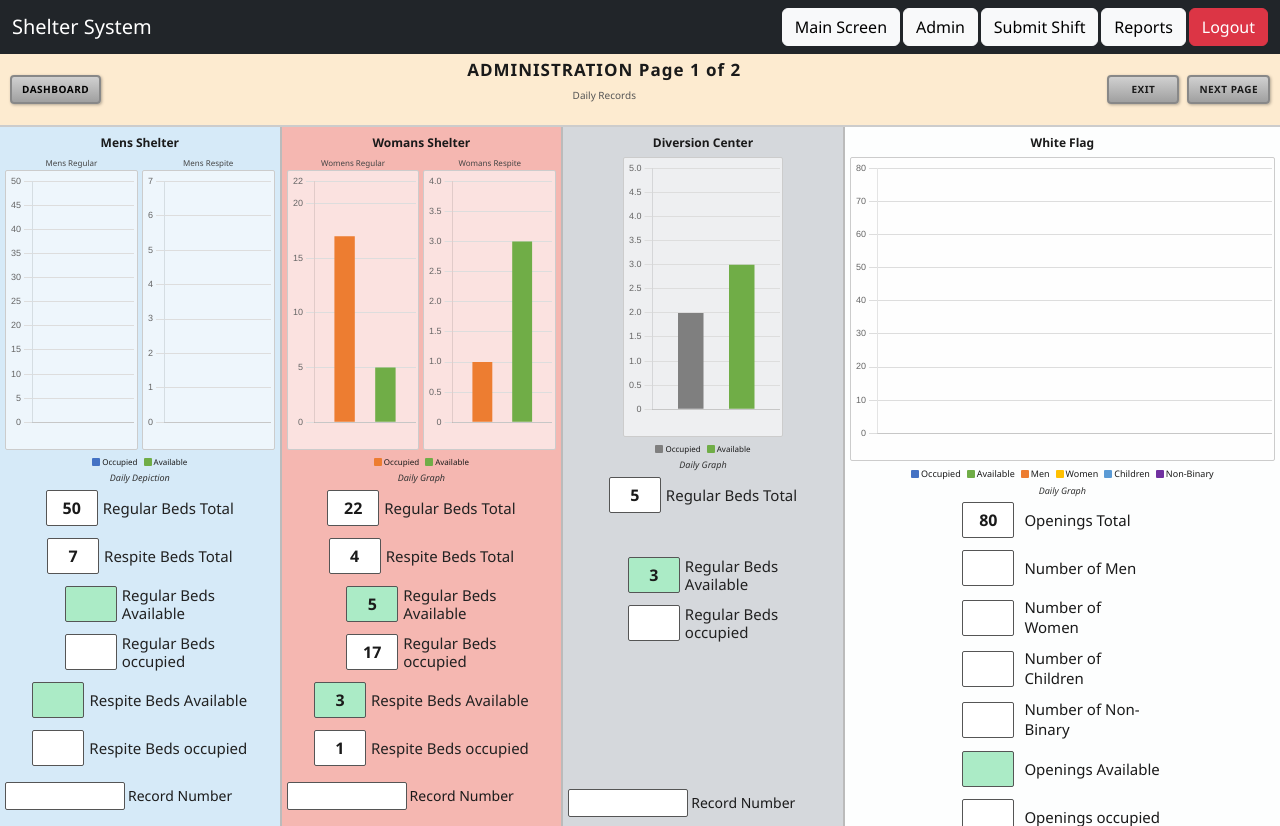
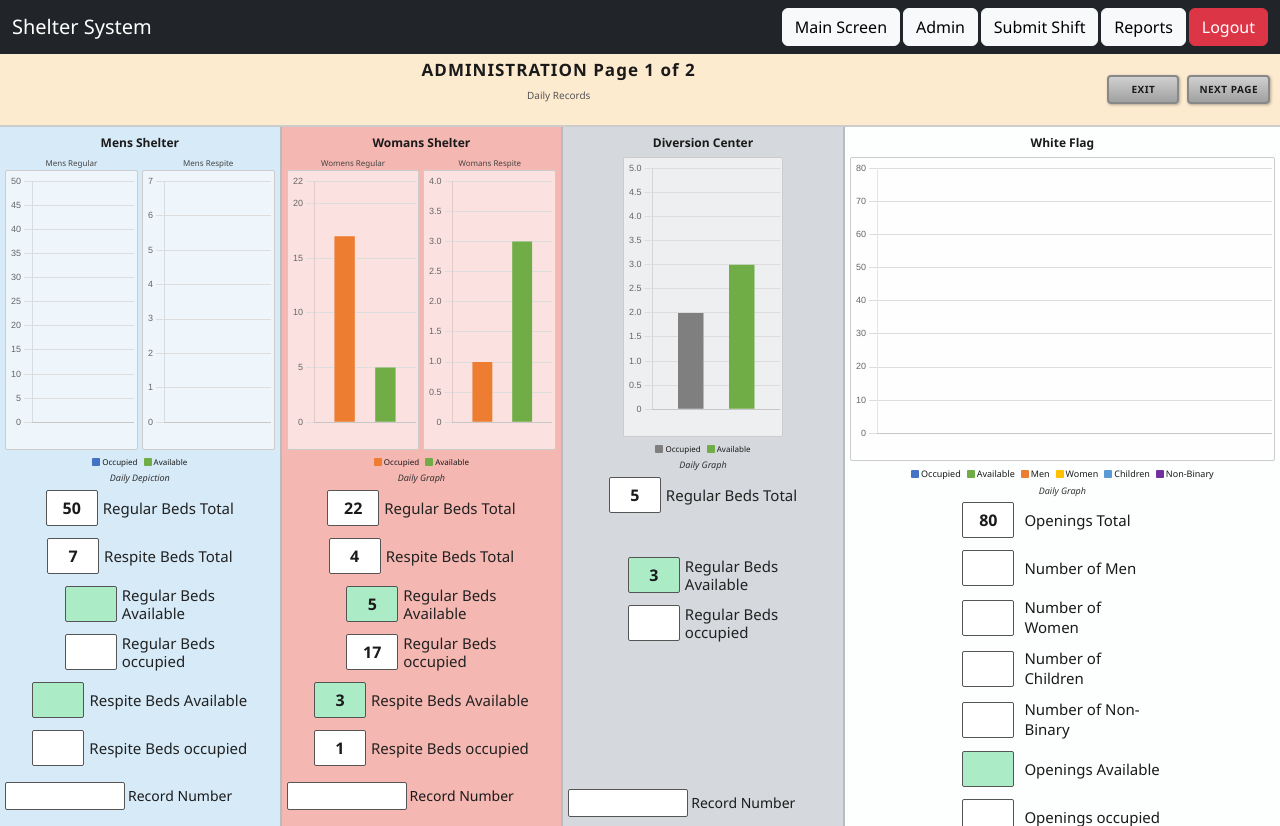
Before and after one commit to myk-sev/United-Caring-Dashboard, a Django app: template templates/admin_panel/admin_page_one.html in a window 1280 px wide. Shown: the top 826 px of the page. Run offline with Django 5.2, Linux system fonts and the light colour scheme; the template is opened without the code that fills it, so the values that code supplies are empty.

Commit message:
Removed dashboard button on admin page 1

```diff
--- a/templates/admin_panel/admin_page_one.html
+++ b/templates/admin_panel/admin_page_one.html
@@ -277,9 +277,7 @@
 
   <!-- HEADER -->
   <div class="header">
-    <div class="header-btns">
-      <button class="nav-btn">DASHBOARD</button>
-    </div>
+
     <div class="header-title">
       <h1>ADMINISTRATION Page 1 of 2</h1>
       <p>Daily Records</p>
```
